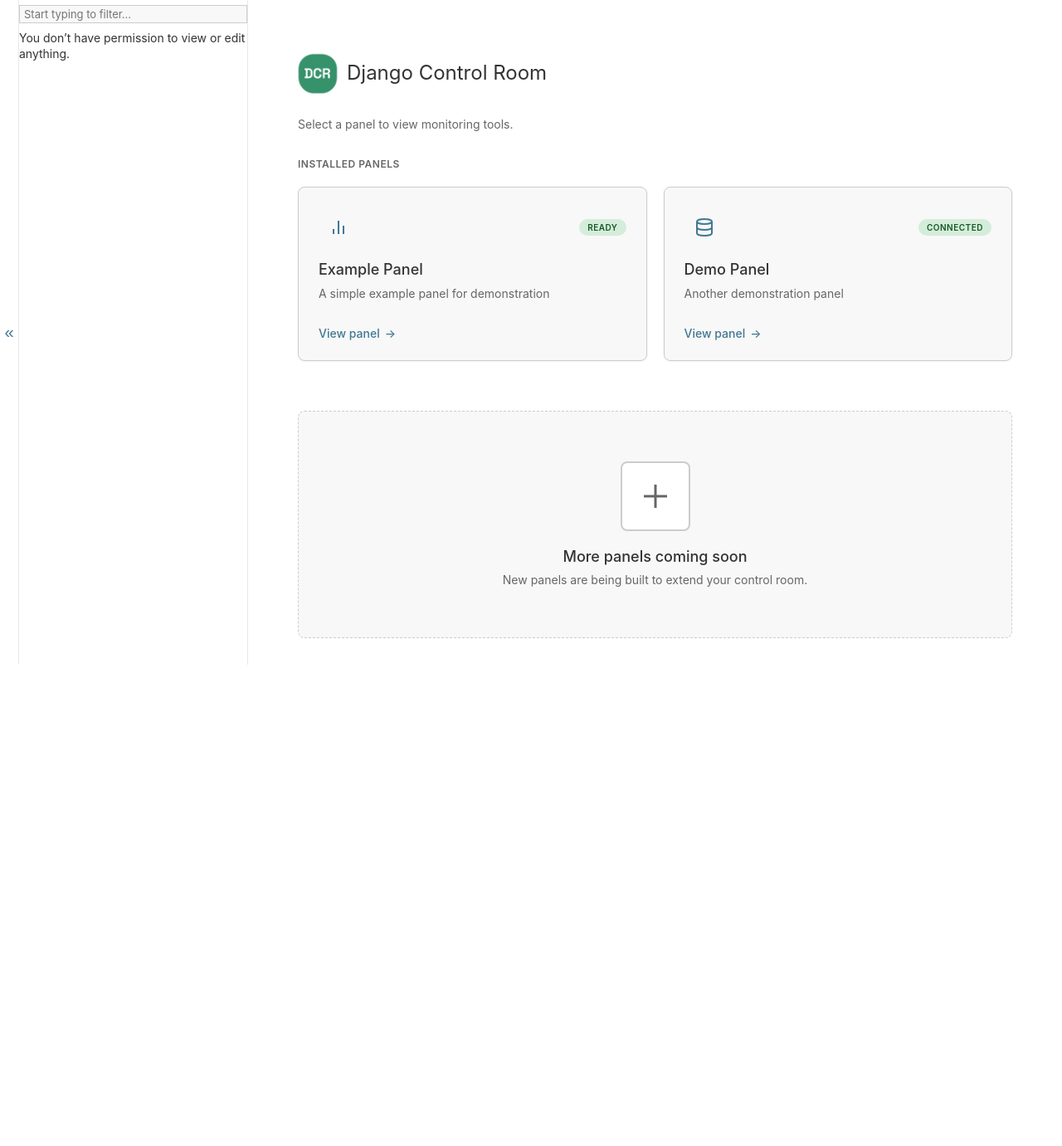
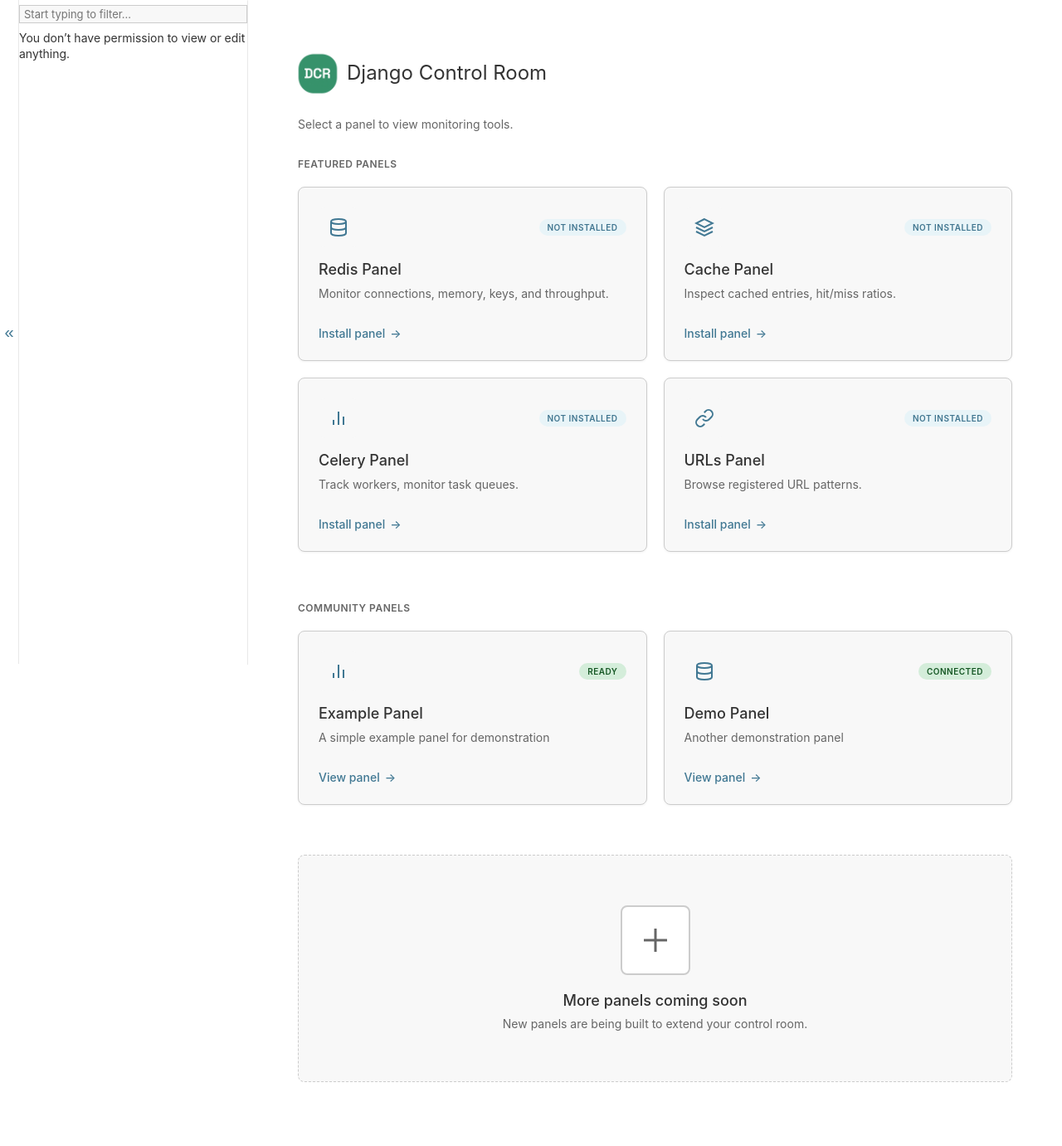
Before and after one commit to yassi/dj-control-room, a Django app: page /admin/dj-control-room/ in a window 1280 px wide. Shown: the part 86-1467 px from the top of the page at 83% size. Before the commit the page ends 887 px from the top, so only its background shows below. Run offline with Django 4.2, Linux system fonts and the light colour scheme; the visitor is signed in with stand-in values (Sample User, id 1).

Commit message:
designate some panels as featured panels that are always shown even if not installed

```diff
--- a/dj_control_room/templates/admin/dj_control_room/index.html
+++ b/dj_control_room/templates/admin/dj_control_room/index.html
@@ -12,9 +12,81 @@
     </div>
 
     <div class="panels-section">
-        <h2>INSTALLED PANELS</h2>
+        <h2>FEATURED PANELS</h2>
         <div class="panels-grid">
-            {% for panel in panels %}
+            {% for panel in featured_panels %}
+            <div class="panel-card {% if not panel.installed %}panel-not-installed{% endif %}">
+                <div class="panel-card-header">
+                    <div class="panel-icon panel-icon-{{ panel.icon }}">
+                        {% if panel.icon == "database" %}
+                        <svg width="24" height="24" viewBox="0 0 24 24" fill="none" stroke="currentColor" stroke-width="2">
+                            <ellipse cx="12" cy="5" rx="9" ry="3"/>
+                            <path d="M21 12c0 1.66-4 3-9 3s-9-1.34-9-3"/>
+                            <path d="M3 5v14c0 1.66 4 3 9 3s9-1.34 9-3V5"/>
+                        </svg>
+                        {% elif panel.icon == "layers" %}
+                        <svg width="24" height="24" viewBox="0 0 24 24" fill="none" stroke="currentColor" stroke-width="2">
+                            <polygon points="12 2 2 7 12 12 22 7 12 2"/>
+                            <polyline points="2 17 12 22 22 17"/>
+                            <polyline points="2 12 12 17 22 12"/>
+                        </svg>
+                        {% elif panel.icon == "chart" %}
+                        <svg width="24" height="24" viewBox="0 0 24 24" fill="none" stroke="currentColor" stroke-width="2">
+                            <line x1="18" y1="20" x2="18" y2="10"/>
+                            <line x1="12" y1="20" x2="12" y2="4"/>
+                            <line x1="6" y1="20" x2="6" y2="14"/>
+                        </svg>
+                        {% elif panel.icon == "link" %}
+                        <svg width="24" height="24" viewBox="0 0 24 24" fill="none" stroke="currentColor" stroke-width="2">
+                            <path d="M10 13a5 5 0 0 0 7.54.54l3-3a5 5 0 0 0-7.07-7.07l-1.72 1.71"/>
+                            <path d="M14 11a5 5 0 0 0-7.54-.54l-3 3a5 5 0 0 0 7.07 7.07l1.71-1.71"/>
+                        </svg>
+                        {% elif panel.icon == "radio" %}
+                        <svg width="24" height="24" viewBox="0 0 24 24" fill="none" stroke="currentColor" stroke-width="2">
+                            <circle cx="12" cy="12" r="2"/>
+                            <path d="M16.24 7.76a6 6 0 0 1 0 8.49m-8.48-.01a6 6 0 0 1 0-8.49m11.31-2.82a10 10 0 0 1 0 14.14m-14.14 0a10 10 0 0 1 0-14.14"/>
+                        </svg>
+                        {% elif panel.icon == "alert" %}
+                        <svg width="24" height="24" viewBox="0 0 24 24" fill="none" stroke="currentColor" stroke-width="2">
+                            <path d="M10.29 3.86L1.82 18a2 2 0 0 0 1.71 3h16.94a2 2 0 0 0 1.71-3L13.71 3.86a2 2 0 0 0-3.42 0z"/>
+                            <line x1="12" y1="9" x2="12" y2="13"/>
+                            <line x1="12" y1="17" x2="12.01" y2="17"/>
+                        </svg>
+                        {% endif %}
+                    </div>
+                    {% if panel.installed %}
+                    <div class="panel-status panel-status-{{ panel.status }}">
+                        {{ panel.status_label }}
+                    </div>
+                    {% else %}
+                    <div class="panel-status panel-status-not-installed">
+                        NOT INSTALLED
+                    </div>
+                    {% endif %}
+                </div>
+                <div class="panel-card-body">
+                    <h3>{{ panel.name }}</h3>
+                    <p>{{ panel.description }}</p>
+                    {% if panel.installed %}
+                    <a href="{{ panel.url }}" class="panel-link">
+                        View panel <span class="arrow">→</span>
+                    </a>
+                    {% else %}
+                    <a href="{{ panel.url }}" class="panel-link panel-link-install">
+                        Install panel <span class="arrow">→</span>
+                    </a>
+                    {% endif %}
+                </div>
+            </div>
+            {% endfor %}
+        </div>
+    </div>
+
+    {% if has_community_panels %}
+    <div class="panels-section">
+        <h2>COMMUNITY PANELS</h2>
+        <div class="panels-grid">
+            {% for panel in community_panels %}
             <div class="panel-card">
                 <div class="panel-card-header">
                     <div class="panel-icon panel-icon-{{ panel.icon }}">
@@ -69,6 +141,7 @@
             {% endfor %}
         </div>
     </div>
+    {% endif %}
 
     <div class="more-panels-section">
         <div class="more-panels-icon">
--- a/dj_control_room/urls.py
+++ b/dj_control_room/urls.py
@@ -45,6 +45,7 @@
 
 urlpatterns = [
     path("", views.index, name="index"),
+    path("install/<str:panel_id>/", views.install_panel, name="install_panel"),
 ]
 
 # Dynamically add panel URLs
--- a/dj_control_room/views.py
+++ b/dj_control_room/views.py
@@ -1,84 +1,173 @@
 from django.contrib.admin.views.decorators import staff_member_required
 from django.shortcuts import render
 from django.contrib import admin
+from django.urls import reverse
 import logging
 
 from .registry import registry
+from .featured_panels import FEATURED_PANELS, get_featured_panel_ids, is_featured_panel
 
 logger = logging.getLogger(__name__)
 
 
-def get_installed_panels():
+def get_panel_data(panel):
     """
-    Return list of installed panels with their metadata.
+    Extract data from a registered panel instance.
 
-    Discovers panels via the registry which uses Python entry points.
-    Each panel provides its own metadata, URL, and status.
+    Args:
+        panel: Panel instance from registry
 
     Returns:
-        list: List of panel data dictionaries with keys:
-            - id: Unique panel identifier
-            - name: Display name
-            - description: Panel description
-            - icon: Icon identifier
-            - url: URL to access the panel
-            - status: Status code (e.g., 'connected', 'healthy', 'error')
-            - status_label: Display label for status (e.g., 'CONNECTED')
+        dict: Panel data dictionary
     """
-    panels = []
+    try:
+        # Get the panel's URL
+        url = panel.get_url()
+
+        # Get the panel's status
+        status_info = panel.get_status()
+
+        # Build panel data
+        return {
+            "id": panel.id,
+            "name": panel.name,
+            "description": panel.description,
+            "icon": panel.icon,
+            "url": url,
+            "status": status_info.get("status", "unknown"),
+            "status_label": status_info.get("status_label", "UNKNOWN"),
+            "installed": True,
+            "featured": is_featured_panel(panel.id),
+        }
+
+    except Exception as e:
+        logger.error(
+            f"Error loading panel '{panel.id}': {e}",
+            exc_info=True
+        )
+        # Still show the panel but with error status
+        return {
+            "id": panel.id,
+            "name": panel.name,
+            "description": panel.description,
+            "icon": panel.icon,
+            "url": "#",
+            "status": "error",
+            "status_label": "ERROR",
+            "installed": True,
+            "featured": is_featured_panel(panel.id),
+        }
+
+
+def get_featured_panels():
+    """
+    Get featured panels, marking which are installed.
+
+    Returns:
+        list: List of featured panel data with installation status
+    """
+    featured_panel_ids = get_featured_panel_ids()
+    featured_panels = []
+
+    for featured_meta in FEATURED_PANELS:
+        panel_id = featured_meta["id"]
+
+        # Check if this featured panel is actually installed
+        installed_panel = registry.get_panel(panel_id)
+
+        if installed_panel:
+            # Panel is installed - use real data
+            panel_data = get_panel_data(installed_panel)
+        else:
+            # Panel not installed - use metadata and link to marketing page
+            panel_data = {
+                "id": panel_id,
+                "name": featured_meta["name"],
+                "description": featured_meta["description"],
+                "icon": featured_meta["icon"],
+                "url": reverse('dj_control_room:install_panel', args=[panel_id]),
+                "status": "not_installed",
+                "status_label": "NOT INSTALLED",
+                "installed": False,
+                "featured": True,
+                "package": featured_meta["package"],
+                "docs_url": featured_meta.get("docs_url"),
+                "pypi_url": featured_meta.get("pypi_url"),
+            }
+
+        featured_panels.append(panel_data)
+
+    return featured_panels
+
+
+def get_community_panels():
+    """
+    Get community (non-featured) panels.
+
+    Returns:
+        list: List of community panel data
+    """
+    featured_ids = get_featured_panel_ids()
+    community_panels = []
 
     for panel in registry.get_panels():
-        try:
-            # Get the panel's URL
-            url = panel.get_url()
+        if panel.id not in featured_ids:
+            panel_data = get_panel_data(panel)
+            community_panels.append(panel_data)
 
-            # Get the panel's status
-            status_info = panel.get_status()
-
-            # Build panel data
-            panel_data = {
-                "id": panel.id,
-                "name": panel.name,
-                "description": panel.description,
-                "icon": panel.icon,
-                "url": url,
-                "status": status_info.get("status", "unknown"),
-                "status_label": status_info.get("status_label", "UNKNOWN"),
-            }
-
-            panels.append(panel_data)
-
-        except Exception as e:
-            logger.error(
-                f"Error loading panel '{panel.id}': {e}",
-                exc_info=True
-            )
-            # Still show the panel but with error status
-            panels.append({
-                "id": panel.id,
-                "name": panel.name,
-                "description": panel.description,
-                "icon": panel.icon,
-                "url": "#",
-                "status": "error",
-                "status_label": "ERROR",
-            })
-
-    return panels
+    return community_panels
 
 
 @staff_member_required
 def index(request):
     """
     Display panel dashboard.
+
+    Shows featured panels first (with install prompts if not installed),
+    followed by community panels.
     """
     context = admin.site.each_context(request)
-    panels = get_installed_panels()
 
-    context.update(
-        {
-            "title": "",
-            "panels": panels,
-        }
-    )
+    featured_panels = get_featured_panels()
+    community_panels = get_community_panels()
+
+    context.update({
+        "title": "",
+        "featured_panels": featured_panels,
+        "community_panels": community_panels,
+        "has_community_panels": len(community_panels) > 0,
+    })
+
     return render(request, "admin/dj_control_room/index.html", context)
+
+
+@staff_member_required
+def install_panel(request, panel_id):
+    """
+    Marketing/installation page for uninstalled featured panels.
+
+    Shows information about the panel and how to install it.
+    """
+    from django.shortcuts import redirect
+    from .featured_panels import get_featured_panel_metadata
+
+    context = admin.site.each_context(request)
+
+    # Get featured panel metadata
+    panel_meta = get_featured_panel_metadata(panel_id)
+
+    if not panel_meta:
+        # Not a featured panel, redirect to dashboard
+        return redirect('dj_control_room:index')
+
+    # Check if panel is actually installed
+    installed_panel = registry.get_panel(panel_id)
+
+    context.update({
+        "title": f"Install {panel_meta['name']}",
+        "panel": panel_meta,
+        "is_installed": installed_panel is not None,
+        "panel_url": installed_panel.get_url() if installed_panel else None,
+    })
+
+    return render(request, "admin/dj_control_room/install_panel.html", context)
```
Also changed, not shown: dj_control_room/featured_panels.py (added, +84 -0 lines), dj_control_room/templates/admin/dj_control_room/install_panel.html (added, +113 -0 lines).
